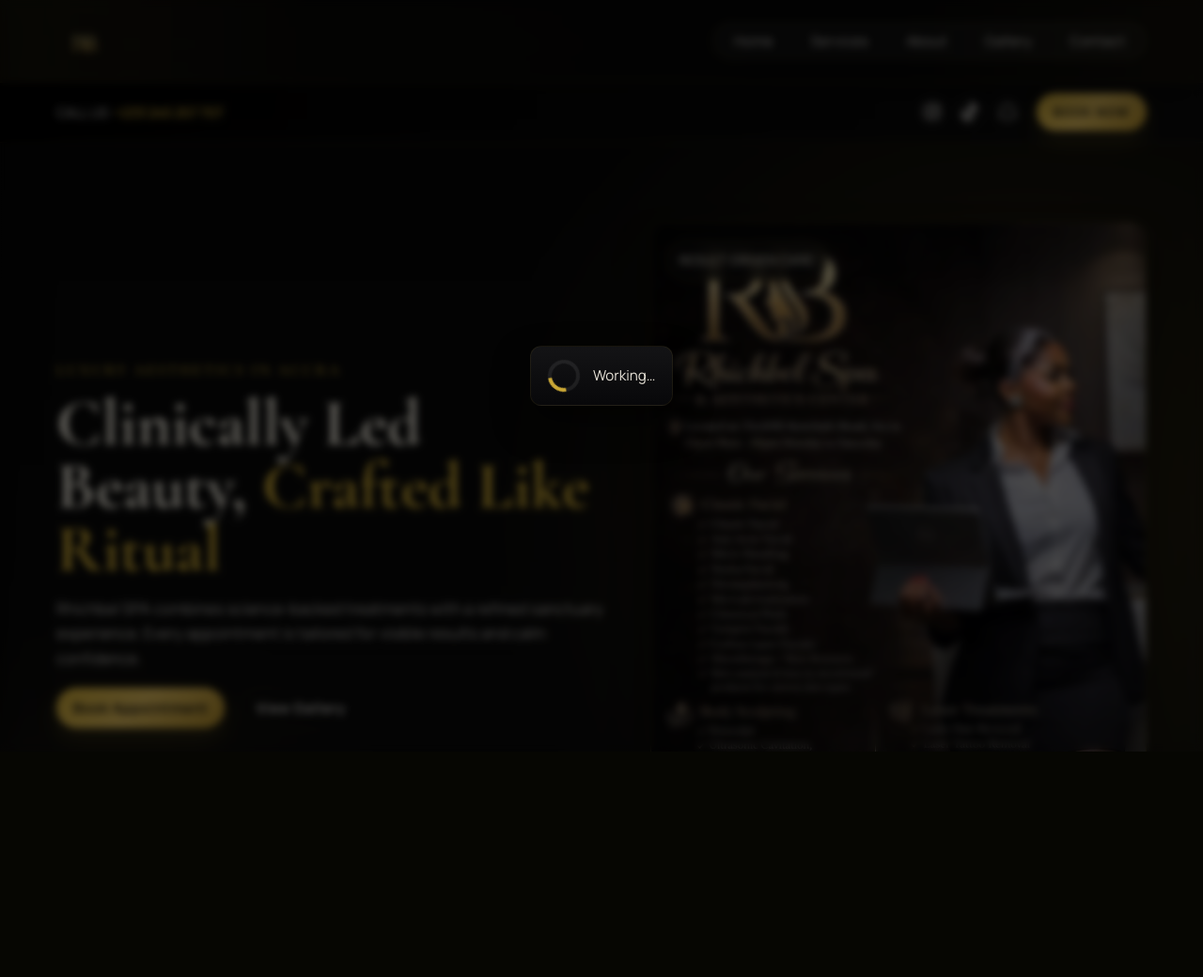
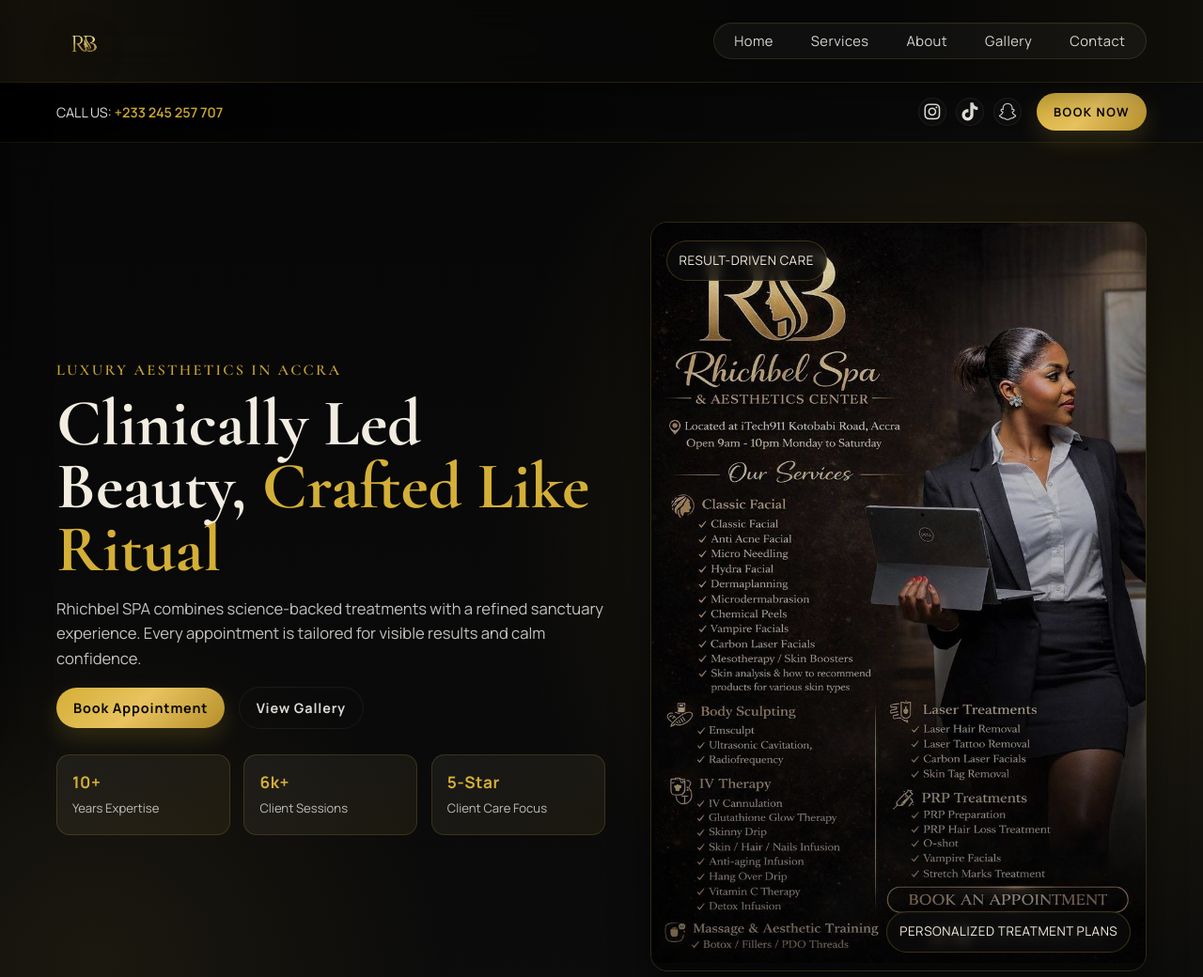
Before and after one commit to bquaye06/RichbelSPA-AestheticsCentre, a Flask app: page / in a window 1280 px wide. Shown: the top 1040 px of the page at 94% size. Before the commit the page ends 800 px from the top, so only its background shows below. Run offline with Flask 3, Linux system fonts and the light colour scheme; parts of the project's set-up code (start-up, migrations or seed data) failed here and were passed over.

Commit message:
removed the global loader

```diff
--- a/static/css/style.css
+++ b/static/css/style.css
@@ -1927,48 +1927,7 @@ header::before {
   min-height: 48px;
 }
 
-body.modal-open {
-  overflow: hidden;
-}
-
-/* Site loader */
-.site-loader {
-  position: fixed;
-  inset: 0;
-  z-index: 5000;
-  display: grid;
-  place-items: center;
-}
-.site-loader-backdrop {
-  position: absolute;
-  inset: 0;
-  background: rgba(0,0,0,0.6);
-  backdrop-filter: blur(4px);
-}
-.site-loader-panel {
-  position: relative;
-  z-index: 1;
-  display: flex;
-  align-items: center;
-  gap: 0.9rem;
-  padding: 0.9rem 1.1rem;
-  border-radius: 12px;
-  background: linear-gradient(180deg, rgba(20,20,22,0.98), rgba(8,8,10,0.98));
-  border: 1px solid rgba(212,175,55,0.08);
-  box-shadow: 0 18px 36px rgba(0,0,0,0.5);
-  color: #f4efe4;
-}
-.site-loader-spinner {
-  width: 34px;
-  height: 34px;
-  border-radius: 50%;
-  border: 4px solid rgba(255,255,255,0.08);
-  border-top-color: rgba(212,175,55,0.95);
-  animation: loaderSpin 1s linear infinite;
-}
-.site-loader-text { font-size: 0.95rem; color: rgba(244,239,228,0.95); }
-
-@keyframes loaderSpin { from { transform: rotate(0deg);} to { transform: rotate(360deg);} }
+
 
 /* Admin Backend */
 .admin-shell {
--- a/templates/admin_dashboard.html
+++ b/templates/admin_dashboard.html
@@ -307,7 +307,6 @@
 
       async function refreshDashboard() {
         try {
-          if (window.showSiteLoader) window.showSiteLoader();
           const response = await fetch(refreshUrl, { credentials: 'same-origin' });
           if (!response.ok) return;
           const data = await response.json();
@@ -327,12 +326,10 @@
           renderAppointments(appointments);
           renderQueue(appointments);
           renderStats(stats);
-          if (window.hideSiteLoader) window.hideSiteLoader();
           lastSignature = signature;
           lastTotal = stats.total || 0;
         } catch (error) {
           console.warn('Dashboard refresh failed:', error);
-          if (window.hideSiteLoader) window.hideSiteLoader();
         }
       }
 
--- a/templates/base.html
+++ b/templates/base.html
@@ -81,15 +81,6 @@
 
   <div id="overlay" class="overlay" hidden></div>
 
-  <!-- Global site loader (used across admin pages) -->
-  <div id="siteLoader" class="site-loader" hidden aria-hidden="true">
-    <div class="site-loader-backdrop"></div>
-    <div class="site-loader-panel" role="status" aria-live="polite">
-      <div class="site-loader-spinner" aria-hidden="true"></div>
-      <div class="site-loader-text">Working…</div>
-    </div>
-  </div>
-
   {% if not hide_booking_modal %}
   <div id="bookingModal" class="booking-modal" hidden>
     <div class="booking-modal-backdrop" data-booking-close></div>
@@ -105,52 +96,7 @@
   </div>
   {% endif %}
 
-  <script>
-    document.addEventListener('DOMContentLoaded', () => {
-      const loader = document.getElementById('siteLoader');
-      function showLoader() {
-        if (!loader) return;
-        loader.hidden = false;
-        document.body.classList.add('modal-open');
-      }
-      function hideLoader() {
-        if (!loader) return;
-        loader.hidden = true;
-        document.body.classList.remove('modal-open');
-      }
-      // Expose globally
-      window.showSiteLoader = showLoader;
-      window.hideSiteLoader = hideLoader;
 
-      // Show loader for native form submits
-      document.addEventListener('submit', (ev) => {
-        try { showLoader(); } catch (e) { /* ignore */ }
-      }, true);
-
-      // Show loader for clicks that navigate or submit
-      document.addEventListener('click', (ev) => {
-        const btn = ev.target.closest('button, a');
-        if (!btn) return;
-        // ignore elements that opt-out
-        if (btn.hasAttribute('data-skip-loader') || btn.closest('[data-no-loader]')) return;
-        // show loader for link navigations (same origin) and form buttons
-        if (btn.tagName === 'A') {
-          const href = btn.getAttribute('href');
-          const target = btn.getAttribute('target');
-          if (href && !href.startsWith('#') && !target) {
-            showLoader();
-          }
-        } else if (btn.tagName === 'BUTTON') {
-          const type = (btn.getAttribute('type') || '').toLowerCase();
-          if (type === 'submit' || btn.form) showLoader();
-        }
-      }, true);
-
-      // Hide loader on page show (back/forward) and when DOM is ready
-      window.addEventListener('pageshow', () => hideLoader());
-      hideLoader();
-    });
-  </script>
 
   {% block content %}{% endblock %}
 
```
